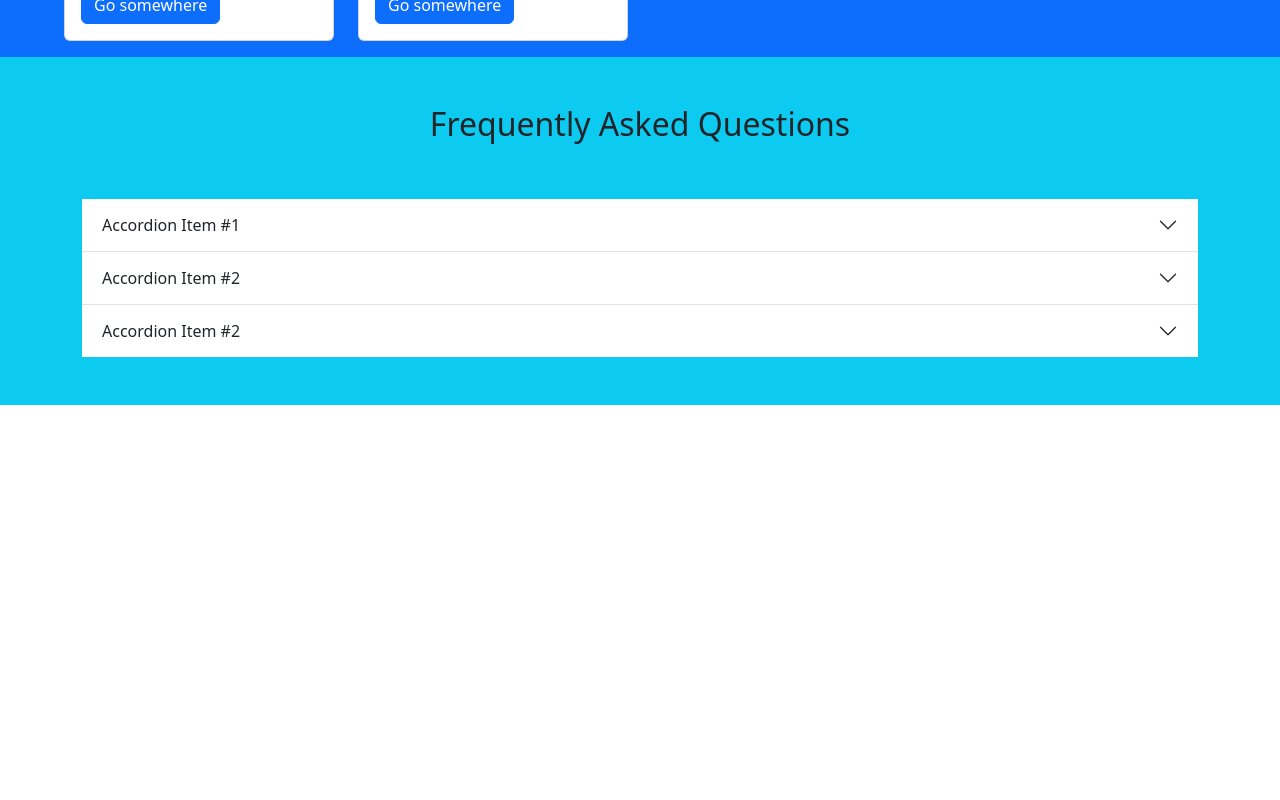
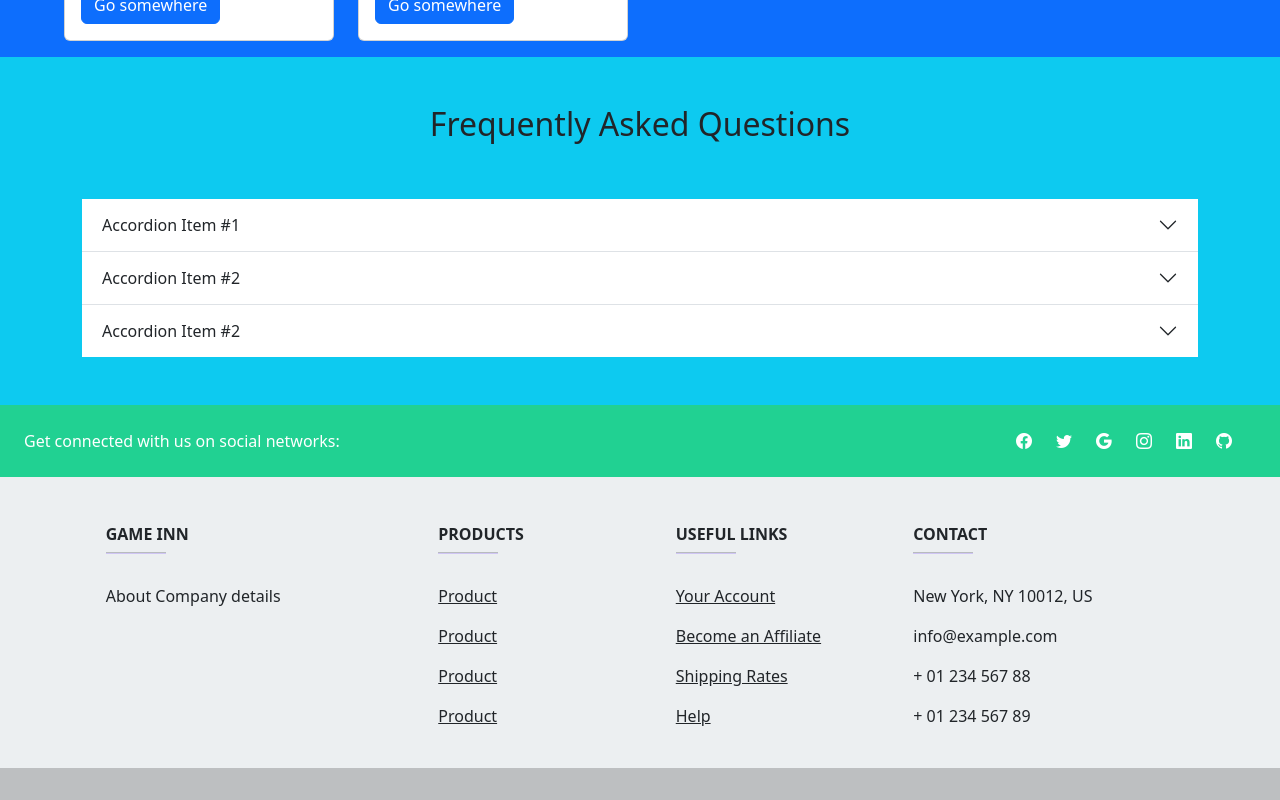
Before and after one commit to avin4930c/shopping-cart, a React (Vite) app: page / in a window 1280 px wide. Shown: the part 1541-2341 px from the top of the page. Before the commit the page ends 1946 px from the top, so only its background shows below. Built offline with nearby package versions, Linux system fonts and the light colour scheme.

Commit message:
included footer part

```diff
--- a/src/components/comp/footer.tsx
+++ b/src/components/comp/footer.tsx
@@ -1,19 +1,18 @@
 function Footer() {
     return (
         <>
-        <div className="container my-5">
   <footer className="text-center text-lg-start text-dark" style={{backgroundColor: "#ECEFF1"}}>
     <section className="d-flex justify-content-between p-4 text-white" style={{backgroundColor: "#21D192"}}>
       <div className="me-5">
         <span>Get connected with us on social networks:</span>
       </div>
       <div>
-        <a href="" className="text-white me-4"><i className="fab fa-facebook-f"></i></a>
-        <a href="" className="text-white me-4"><i className="fab fa-twitter"></i></a>
-        <a href="" className="text-white me-4"><i className="fab fa-google"></i></a>
-        <a href="" className="text-white me-4"><i className="fab fa-instagram"></i></a>
-        <a href="" className="text-white me-4"><i className="fab fa-linkedin"></i></a>
-        <a href="" className="text-white me-4"><i className="fab fa-github"></i></a>
+        <a href="#" className="text-white me-4"><i className="bi bi-facebook"></i></a>
+        <a href="#" className="text-white me-4"><i className="bi bi-twitter"></i></a>
+        <a href="#" className="text-white me-4"><i className="bi bi-google"></i></a>
+        <a href="#" className="text-white me-4"><i className="bi bi-instagram"></i></a>
+        <a href="#" className="text-white me-4"><i className="bi bi-linkedin"></i></a>
+        <a href="#" className="text-white me-4"><i className="bi bi-github"></i></a>
       </div>
     </section>
 
@@ -21,17 +20,17 @@ function Footer() {
       <div className="container text-center text-md-start mt-5">
         <div className="row mt-3">
           <div className="col-md-3 col-lg-4 col-xl-3 mx-auto mb-4">
-            <h6 className="text-uppercase fw-bold">Company name</h6>
+            <h6 className="text-uppercase fw-bold">Game Inn</h6>
             <hr className="mb-4 mt-0 d-inline-block mx-auto" style={{width: "60px", backgroundColor: "#7c4dff", height: "2px"}} />
-            <p>Here you can use rows and columns to organize your footer content. Lorem ipsum dolor sit amet, consectetur adipisicing elit.</p>
+            <p>About Company details</p>
           </div>
           <div className="col-md-2 col-lg-2 col-xl-2 mx-auto mb-4">
             <h6 className="text-uppercase fw-bold">Products</h6>
             <hr className="mb-4 mt-0 d-inline-block mx-auto" style={{width: "60px", backgroundColor: "#7c4dff", height: "2px"}} />
-            <p><a href="#!" className="text-dark">MDBootstrap</a></p>
-            <p><a href="#!" className="text-dark">MDWordPress</a></p>
-            <p><a href="#!" className="text-dark">BrandFlow</a></p>
-            <p><a href="#!" className="text-dark">Bootstrap Angular</a></p>
+            <p><a href="#!" className="text-dark">Product</a></p>
+            <p><a href="#!" className="text-dark">Product</a></p>
+            <p><a href="#!" className="text-dark">Product</a></p>
+            <p><a href="#!" className="text-dark">Product</a></p>
           </div>
           <div className="col-md-3 col-lg-2 col-xl-2 mx-auto mb-4">
             <h6 className="text-uppercase fw-bold">Useful links</h6>
@@ -54,10 +53,9 @@ function Footer() {
     </section>
 
     <div className="text-center p-3" style={{backgroundColor: "rgba(0, 0, 0, 0.2)"}}>
-      © 2020 Copyright: <a className="text-dark" href="https://mdbootstrap.com/">MDBootstrap.com</a>
+      <a className="text-dark" href=""></a>
     </div>
   </footer>
-</div>
         </>
     )
 }
--- a/src/components/landingPage.tsx
+++ b/src/components/landingPage.tsx
@@ -2,6 +2,7 @@ import { Navbar, Nav, Form, FormControl, Button } from 'react-bootstrap';
 import Carousel from 'react-bootstrap/Carousel';
 import Card from 'react-bootstrap/Card';
 import Accordion from 'react-bootstrap/Accordion';
+import { Footer } from './comp/footer';
 import './landingPage.css';
 
 function LandingPage() {
@@ -158,6 +159,10 @@ function LandingPage() {
     </div>
       </section>
 
+      <section>
+        <Footer />
+      </section>
+
 
 
 
```
